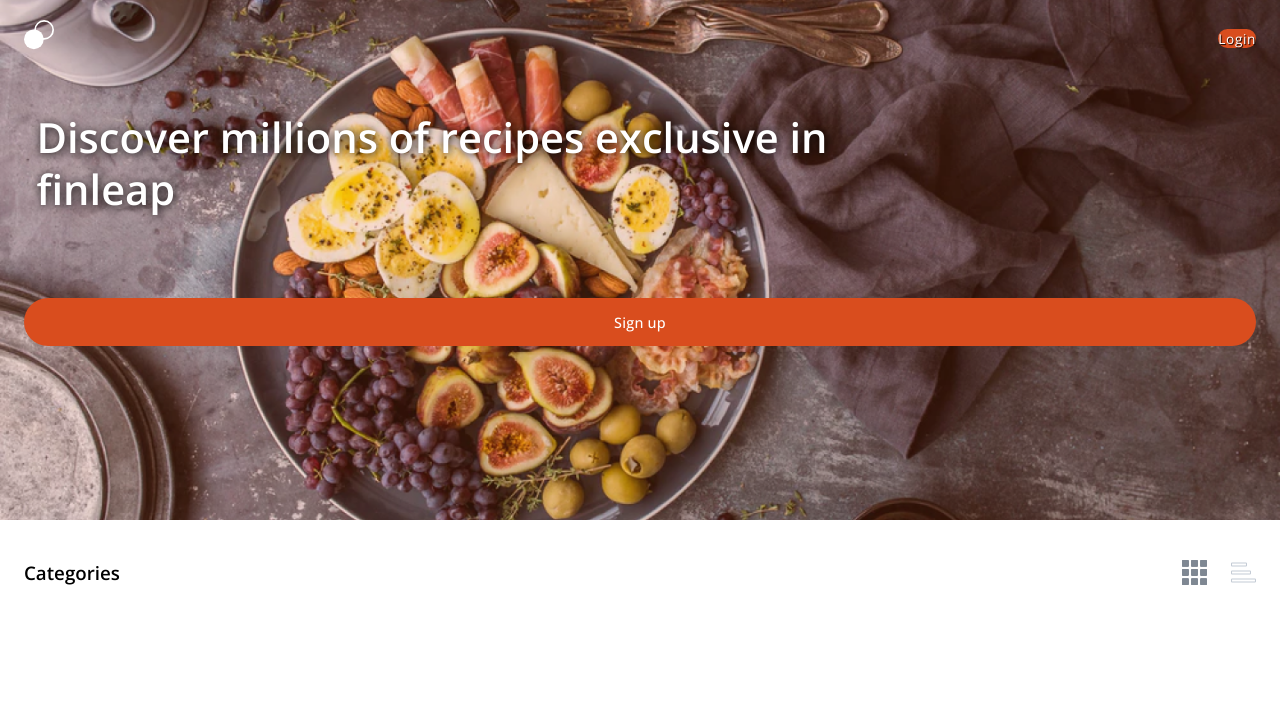
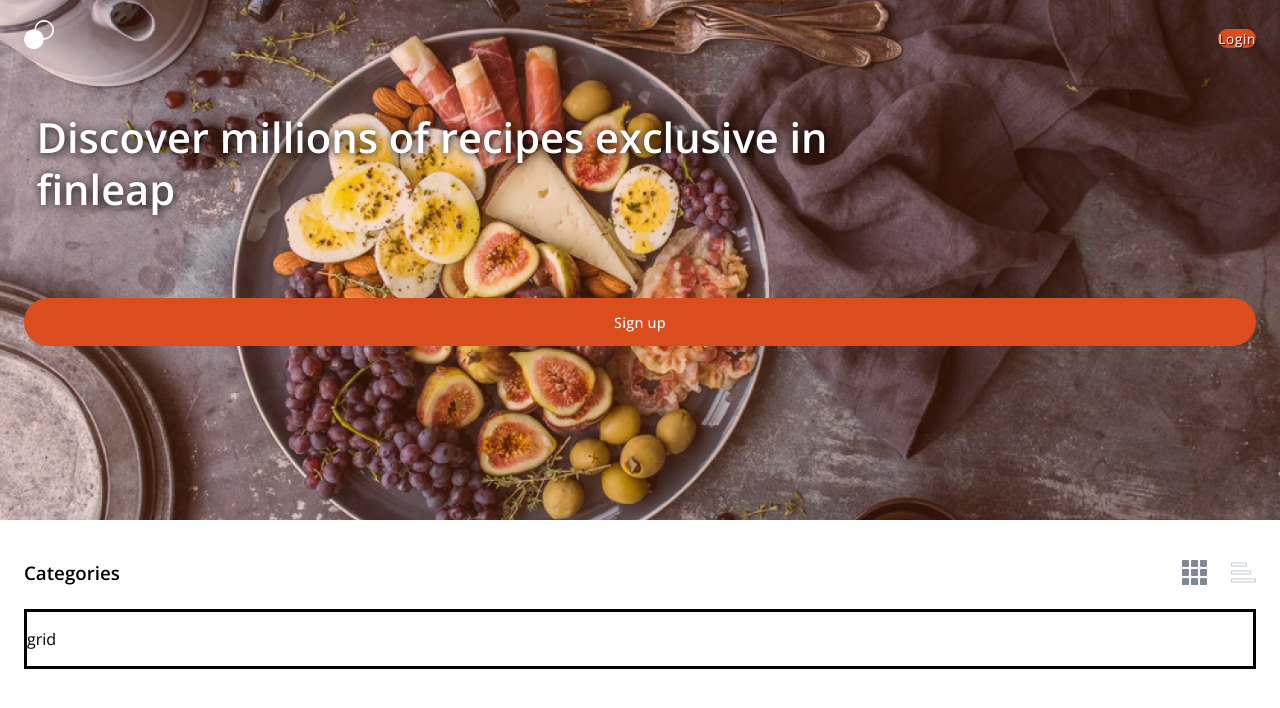
Before and after one commit to Android789515/recipe-site, a Next.js app: page / in a window 1280 px wide. Shown: the top 708 px of the page. Built offline with nearby package versions, Linux system fonts and the light colour scheme.

Commit message:
Implemented category view state and hooked up category view buttons.

```diff
--- /dev/null
+++ b/atoms/categoryView.ts
@@ -0,0 +1,12 @@
+import { atom } from 'recoil'
+
+enum categoryViewOptions {
+    list = 'list',
+    grid = 'grid'
+}
+const categoryViewState = atom({
+    key: 'categoryView',
+    default: categoryViewOptions.grid
+})
+
+export { categoryViewOptions, categoryViewState }
--- /dev/null
+++ b/components/homepage/categories-section/Categories.tsx
@@ -0,0 +1,17 @@
+import React from 'react'
+import { useRecoilState } from 'recoil'
+
+import styles from '../../../styles/homepage/categories-section/Categories.module.scss'
+import { categoryViewState } from '../../../atoms/categoryView'
+
+const Categories = () => {
+    const [ categoryView ] = useRecoilState(categoryViewState)
+
+    return (
+        <div className={styles.categories}>
+            <p>{categoryView}</p>
+        </div>
+    )
+}
+
+export default Categories
--- a/components/homepage/categories-section/CategoriesSection.tsx
+++ b/components/homepage/categories-section/CategoriesSection.tsx
@@ -3,13 +3,14 @@ import React from 'react'
 import styles from '../../../styles/homepage/categories-section/CategoriesSection.module.scss'
 
 import CategoriesSectionHeader from './CategoriesSectionHeader'
+import Categories from './Categories'
 
 const CategoriesSection = () => {
-
-
     return (
         <section className={styles.layout}>
             <CategoriesSectionHeader />
+
+            <Categories />
         {/*
             container with the categories - need to pull from somewhere
          */}
--- a/components/homepage/categories-section/CategoryViewBtns.tsx
+++ b/components/homepage/categories-section/CategoryViewBtns.tsx
@@ -1,15 +1,27 @@
 import React from 'react'
+import { useRecoilState } from 'recoil'
 import NextImage from 'next/image'
 
 import styles from '../../../styles/homepage/categories-section/CategoryViewBtns.module.scss'
 import gridViewIcon from '../../../public/assets/icons/gridView.svg'
 import listViewIcon from '../../../public/assets/icons/listView.svg'
+import { categoryViewOptions, categoryViewState } from '../../../atoms/categoryView'
 
 const CategoryViewBtns = () => {
+    const [ irrelevant, updateCategoryView ] = useRecoilState(categoryViewState)
+
+    const setCategoryListView = () => {
+        updateCategoryView(categoryViewOptions.list)
+    }
+
+    const setCategoryGridView = () => {
+        updateCategoryView(categoryViewOptions.grid)
+    }
+
     return (
         <div className={styles.categoryViewBtns}>
-            <NextImage src={gridViewIcon} />
-            <NextImage src={listViewIcon} />
+            <NextImage src={gridViewIcon} onClick={setCategoryGridView} />
+            <NextImage src={listViewIcon} onClick={setCategoryListView} />
         </div>
     )
 }
--- /dev/null
+++ b/styles/homepage/categories-section/Categories.module.scss
@@ -0,0 +1,3 @@
+.categories {
+  border: solid;
+}
--- a/styles/homepage/categories-section/CategoriesSectionHeader.module.scss
+++ b/styles/homepage/categories-section/CategoriesSectionHeader.module.scss
@@ -1,6 +1,9 @@
 .layout {
   display: flex;
   justify-content: space-between;
+
+  // TODO - Finalize margin
+  margin-bottom: 1.5em;
 }
 
 .title {
```
